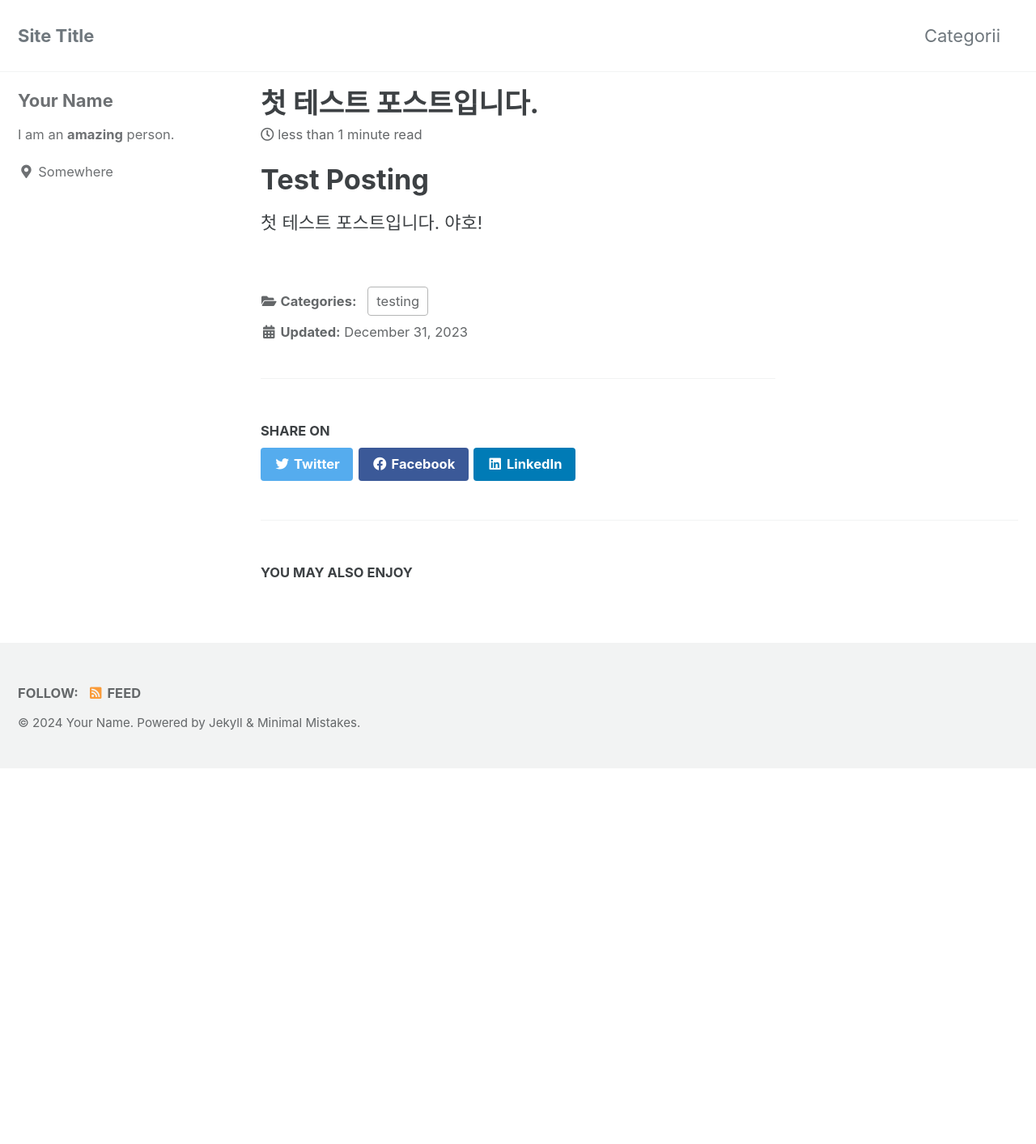
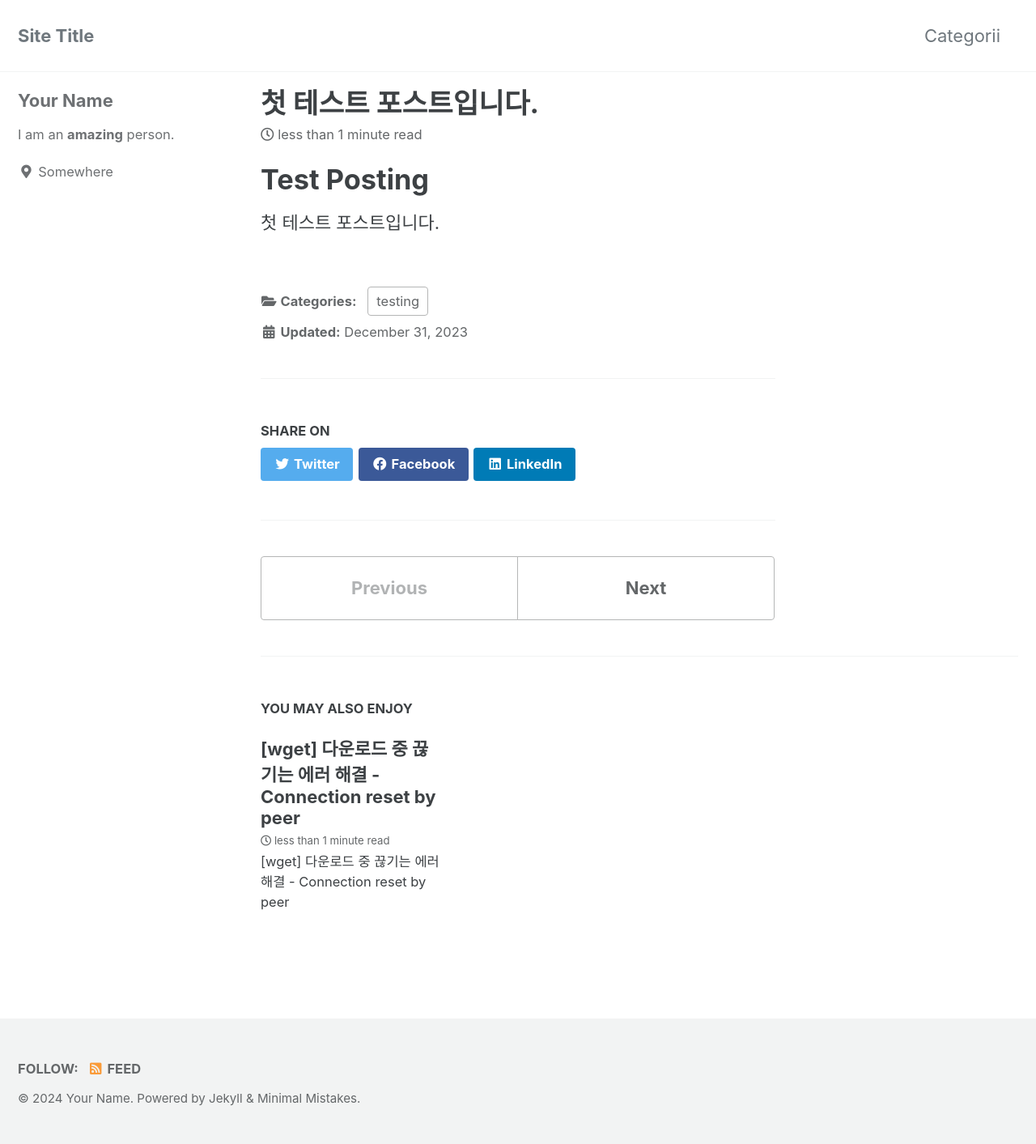
Before and after one commit to hydratedkapri/hydratedkapri.github.io, a Jekyll site: the page built from _posts/2023-12-31-first-posting.md, in a window 1280 px wide. Shown: the whole page at 81% size. Built offline with Jekyll 4.4.1, drawn with Linux system fonts in a browser that asks for light colours; cached includes are drawn as plain includes; before the commit the page ends 949 px from its top, so only the background shows below that.

Commit message:
240105 post

````diff
--- a/_posts/2023-12-31-first-posting.md
+++ b/_posts/2023-12-31-first-posting.md
@@ -6,4 +6,3 @@ categories: testing
 
 # Test Posting
 첫 테스트 포스트입니다.
-야호!
--- /dev/null
+++ b/_posts/2024-01-05-wget-connection-reset-by-peer.md
@@ -0,0 +1,23 @@
+---
+layout: single
+title: "[wget] 다운로드 중 끊기는 에러 해결 - Connection reset by peer"
+categories: ES
+---
+
+# [wget] 다운로드 중 끊기는 에러 해결 - Connection reset by peer
+
+## Problem
+---
+`wget`을 이용해서 다운로드 하던 중 이유 없이 끊김
+
+-image1
+
+## Solution
+---
+```
+# Error 유발 command
+# wget http://images.cocodataset.org/zips/train2017.zip
+
+# 해당 error 해결 command
+wget --no-check-certificate https://images.cocodataset.org/zips/train2017.zip
+```
````
Also changed, not shown: assets/images/wget-connection-reset-by-peer-1.png (added).
